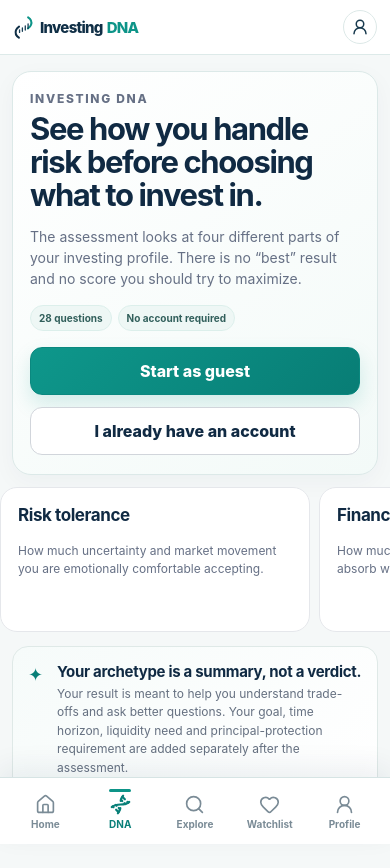
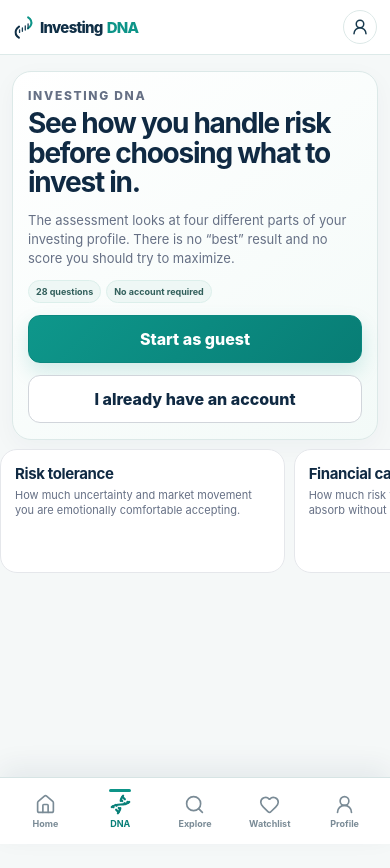
Before and after one commit to mahdikakavandkordi-droid/Investing-dnav1, a Next.js app: page /dna in a window 390 px wide. Shown: the top 868 px of the page. Built offline with nearby package versions, Linux system fonts and the light colour scheme; no server answers.

Commit message:
Polish core mobile task surfaces

```diff
--- a/app/mobile-app.css
+++ b/app/mobile-app.css
@@ -1022,3 +1022,95 @@
   text-align:left;
  }
 }
+
+
+/* Final mobile product polish — compact task surfaces and clearer gestures */
+@media(max-width:760px){
+ /* DNA entry: keep the decision above the fold; details are secondary. */
+ .dna-entry-hero{padding:16px 15px!important}
+ .dna-entry-hero h1{font-size:28px!important;margin:6px 0 8px!important}
+ .dna-entry-hero>p{font-size:13px!important;line-height:1.45!important;margin-bottom:12px!important}
+ .dna-entry-hero .assessment-meta{
+  display:flex!important;
+  flex-wrap:nowrap!important;
+  gap:5px!important;
+  overflow-x:auto;
+  margin:0 0 12px!important;
+  scrollbar-width:none;
+ }
+ .dna-entry-hero .assessment-meta::-webkit-scrollbar{display:none}
+ .dna-entry-hero .assessment-meta span{flex:0 0 auto;white-space:nowrap;font-size:9px!important;padding:5px 7px!important}
+ .dna-entry-hero .actions{margin-top:11px!important}
+ .dna-entry-hero .actions .btn{min-height:43px!important}
+ .dna-pillar-grid{margin-top:9px!important}
+ .dna-pillar-card{flex-basis:68vw!important;min-height:124px!important;padding:14px!important}
+ .dna-pillar-card h3{margin:0 0 5px!important;font-size:15px!important}
+ .dna-pillar-card p{margin:0!important;font-size:11px!important;line-height:1.43!important}
+ .dna-entry-belief{display:none!important}
+
+ /* Explore: search and scan, with less repeated prose in every result. */
+ .explore-hero-v2{padding:14px 0 9px!important}
+ .explore-hero-row h1{font-size:29px!important;margin:4px 0 5px!important}
+ .explore-hero-row p{font-size:12px!important;line-height:1.42!important}
+ .explore-search-v2{margin-top:9px!important}
+ .explore-tabs-v2{margin-top:9px!important}
+ .explore-catalog-v2{padding-top:9px!important}
+ .investment-card-v2{padding:13px!important}
+ .investment-card-copy h2{margin:8px 0 2px!important;font-size:16px!important}
+ .investment-card-copy>p:last-child{
+  display:-webkit-box;
+  -webkit-box-orient:vertical;
+  -webkit-line-clamp:2;
+  overflow:hidden;
+  margin:5px 0 0!important;
+  font-size:11px!important;
+  line-height:1.4!important;
+ }
+ .investment-card-metrics{margin-top:9px!important}
+ .investment-card-footer{margin-top:9px!important}
+ .investment-card-footer a{min-height:39px!important;font-size:11px!important}
+
+ /* Watchlist: saved research should scan like a native utility list. */
+ .watchlist-hero-v2{margin-bottom:9px!important}
+ .watchlist-hero-v2 h1{font-size:28px!important}
+ .watchlist-hero-v2 p{margin:3px 0 0!important;font-size:12px!important}
+ .watchlist-card-v2{padding:12px 13px!important}
+ .watchlist-card-v2 h2{
+  display:-webkit-box;
+  -webkit-box-orient:vertical;
+  -webkit-line-clamp:2;
+  overflow:hidden;
+  margin:5px 0 1px!important;
+  font-size:14px!important;
+ }
+ .watchlist-card-v2 p{display:none}
+ .watchlist-card-actions-v2 a{font-weight:800}
+ .watchlist-card-actions-v2 button{min-height:30px;padding:4px 7px}
+
+ /* Compare: communicate that results are a horizontal swipe surface. */
+ .mobile-compare-rail{
+  padding-right:48px!important;
+  scroll-padding-left:12px;
+ }
+ .mobile-compare-rail .compare-card{flex-basis:82vw!important}
+ .compare-page-v2:has(.mobile-compare-rail) .mobile-compare-rail:after{
+  content:"Swipe";
+  flex:0 0 34px;
+  align-self:center;
+  writing-mode:vertical-rl;
+  transform:rotate(180deg);
+  color:#81949c;
+  font-size:9px;
+  font-weight:850;
+  letter-spacing:.12em;
+  text-transform:uppercase;
+ }
+
+ /* Bottom nav should feel stable on small phones without label crowding. */
+ .mobile-app-nav-item{font-size:9px!important}
+}
+
+@media(max-width:390px){
+ .dna-pillar-card{flex-basis:73vw!important}
+ .mobile-compare-rail .compare-card{flex-basis:84vw!important}
+}
```
